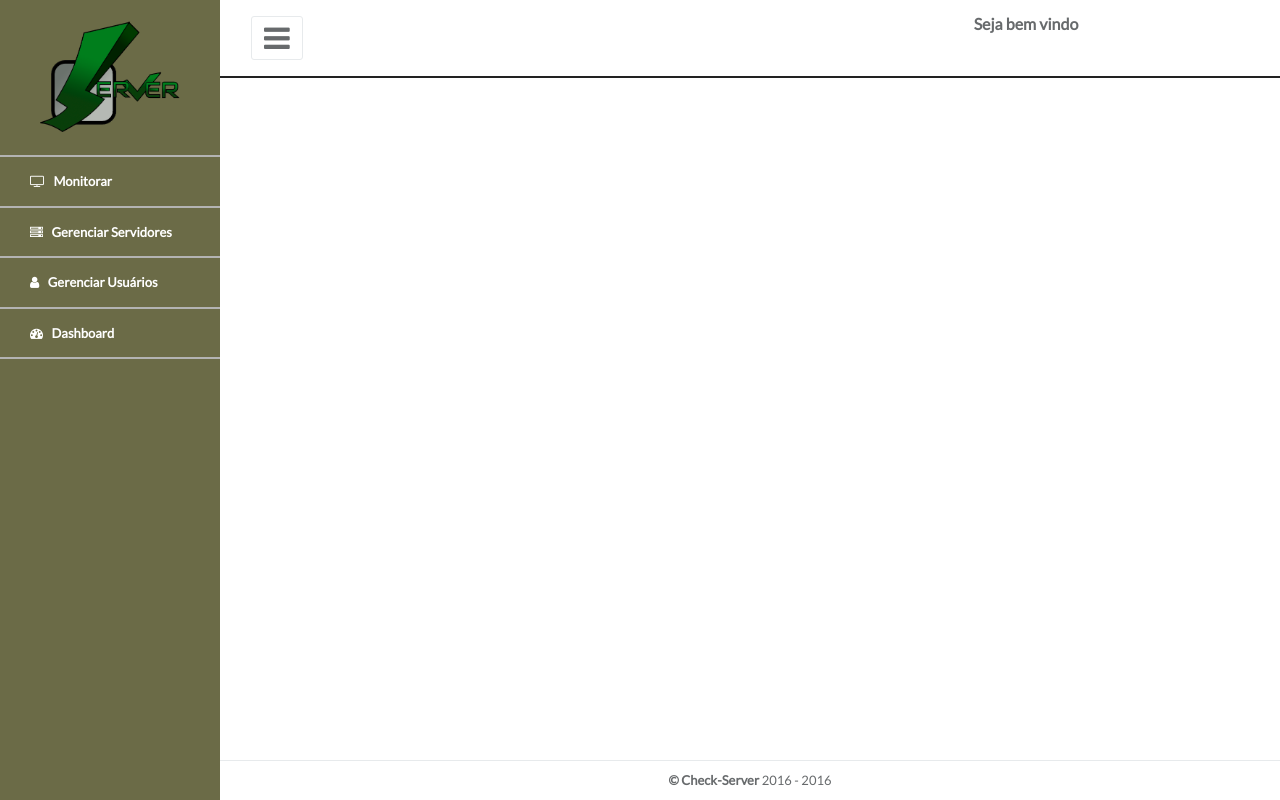
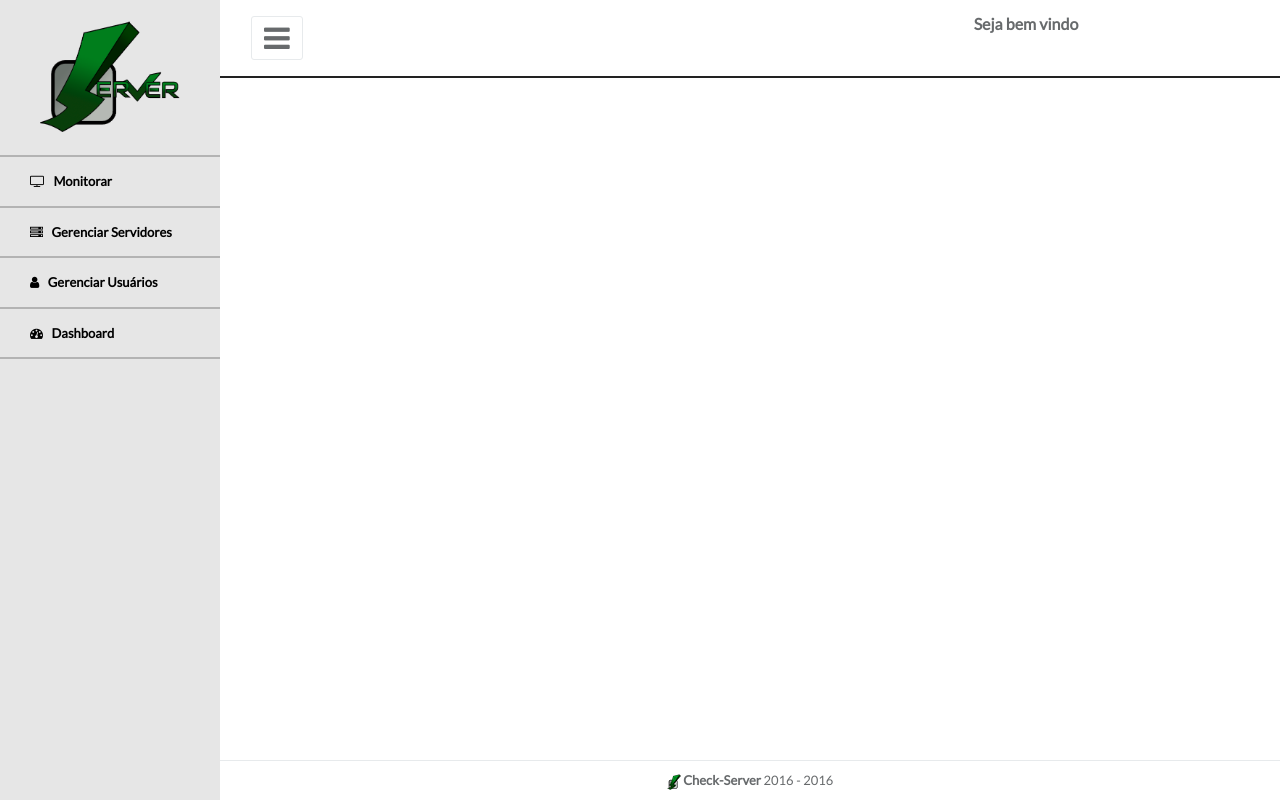
Before and after one commit to bruno-alencar/tcc-cksrv-new, a CakePHP app: the page made by app/View/Layouts/default.ctp in a window 1280 px wide. Run offline with PHP 8.4 and a stand-in for CakePHP, Linux system fonts and the light colour scheme; the template is opened without the code that fills it, so the values that code supplies are empty; some libraries are stand-ins or nearby versions.

Commit message:
mudança no layout

```diff
--- a/app/View/Layouts/default.ctp
+++ b/app/View/Layouts/default.ctp
@@ -39,7 +39,7 @@
 					<ul class="nav metismenu" id="side-menu" style="display: block;">
 						<li class="nav-header">
 							<div class="text-center profile-element" style="padding: 15px;">
-								<?= $this->Html->image('logo-cksrv.png', array('style' => 'width:150px; text-shadow: 10px 10px 5px #fff;')) ?>
+								<?= $this->Html->image('logo-cksrv.png', array('style' => 'width:150px;')) ?>
 							</div>
 							<div class="logo-element shojumaru logo-navbar">
 									Ck-srv
@@ -93,7 +93,7 @@
 				<!-- Rodapé - Footer -->
 				<div class="footer text-center">
 					<div>
-						<strong>© Check-Server</strong> 2016 - <?php echo date('Y')?></div>
+						<strong><?= $this->Html->image('favicon.ico') ?> Check-Server</strong> 2016 - <?php echo date('Y')?></div>
 					</div>
 				</div>
 			</div>
--- a/app/webroot/css/styles.css
+++ b/app/webroot/css/styles.css
@@ -4,7 +4,7 @@
 
 body,
 .mini-navbar .nav-second-level
-.sidebar-container ul.nav-tabs li a{background-color: #6b6b47 !important}
+.sidebar-container ul.nav-tabs li a{background-color: #e6e6e6 !important}
 
 .modal-header{font-size: 20px !important; padding: 15px !important}
 
@@ -25,7 +25,7 @@ body.mini-navbar .logo-element{min-height: 65px}
 .header-border-bottom{border-bottom: 2px solid #222222 !important}
 
 #side-menu > li{border-bottom: solid 2px #B3B3B3}
-#side-menu > li > a{color: #FFF !important; padding: 15px 30px}
+#side-menu > li > a{color: #000 !important; padding: 15px 30px}
 
 i.fa-bars{font-size: 30px;}
 
@@ -143,7 +143,7 @@ table.no-border tr td a{margin-left: 8px}
 .page-heading h3{color:#eff2f5; margin-left:50px;}
 .lista-servidores{padding: 20px;}
 .borda-servidores{border: solid 3px #e7eaec;}
-.bg-color-title-pagina{background-color:#4d4d33; margin-bottom: 20px;}
+.bg-color-title-pagina{background-color:#333333; margin-bottom: 20px;}
 
 .error-message{color:red; clear:both; padding-left: 130px; font-size: 15px;}
 .form-error{border-color: red;}
```
